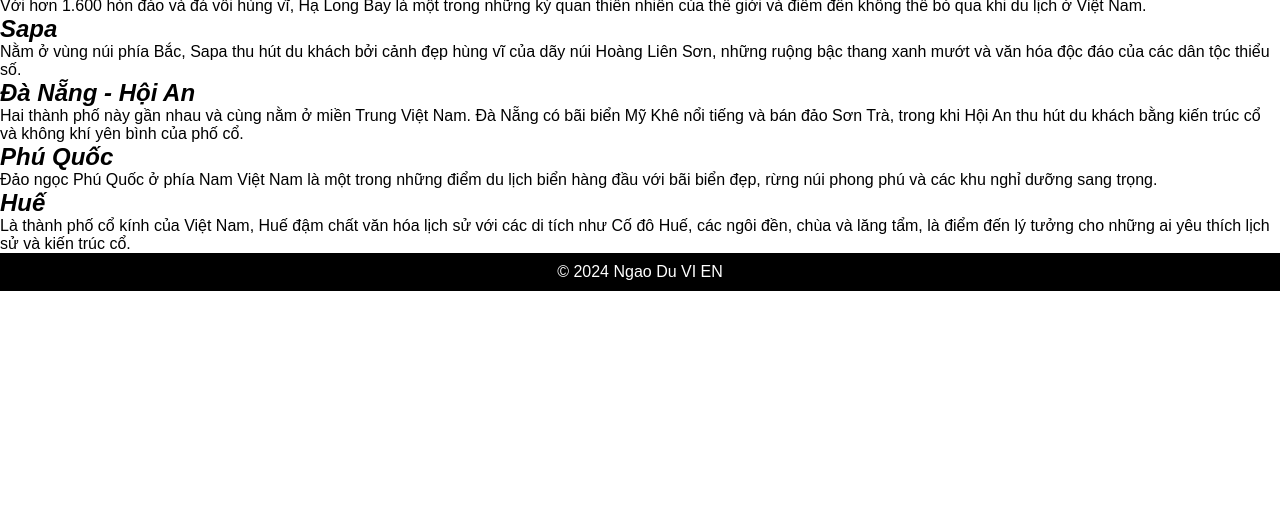
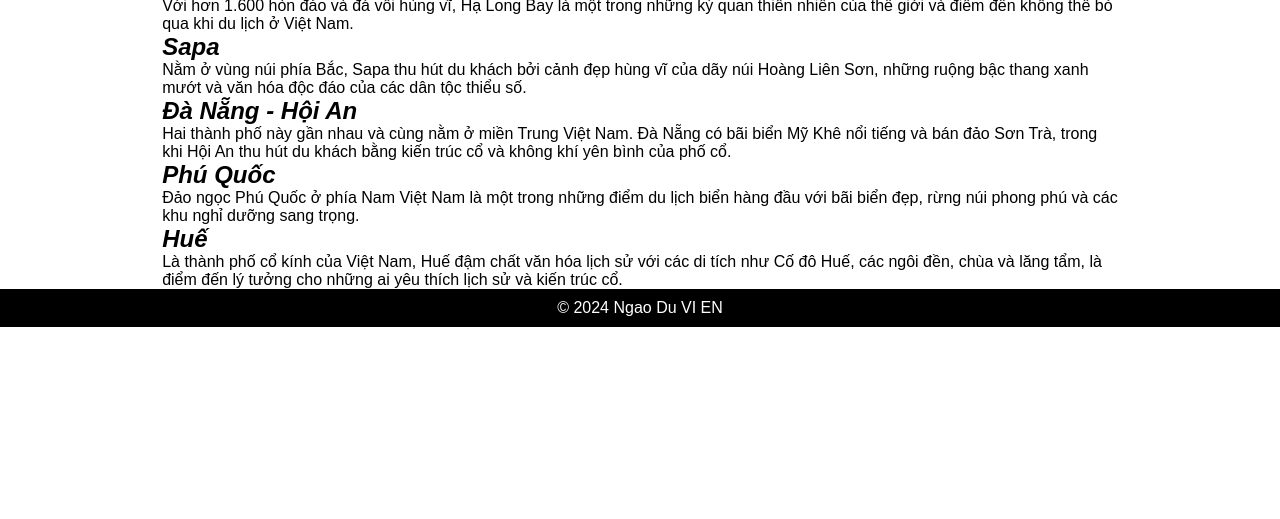
Before and after one commit to ngtiensdat/ProjectWeb, a plain HTML site: page PW.htm in a window 1280 px wide. Shown: the part 281-800 px from the top of the page. Drawn offline with Linux system fonts and the light colour scheme.

Commit message:
updateGiaoDien

```diff
--- a/PW.htm
+++ b/PW.htm
@@ -29,6 +29,19 @@
 			padding: 10px;
 			text-align:center;
 			}
+		.divT{
+			display:flex;
+		}
+		.divM {
+			width:60%;
+		}
+		.divL {
+			width:20%;
+		}
+		.divR {
+			width:20%;
+		}
+
         .logo {
             margin-bottom: 10px;
             font-size: 2em;
@@ -52,6 +65,9 @@
         nav a:hover {
             color: #4CAF50;
         }
+		.section{
+			border: 1px;
+		}
         .search-container {
             text-align: center;
             margin-bottom: 20px;
@@ -82,7 +98,7 @@
 
 <header>
     <div class="logo">
-        <i class="fa-brands fa-waze"></i> Ngao Du VI EN
+        <i class="fa-brands fa-swift"></i> Ngao Du VI EN
     </div>
 </header>
 <div class="container">
@@ -98,8 +114,12 @@
     <input type="text" placeholder="Tìm kiếm...">
     <button type="submit"><i class="fa fa-search"></i> Tìm kiếm</button>
 </div>
+<div class="divT">
+<div class="divL">
+</div>
+<div id="diadiemhot">
 <h1>Những địa điểm thu hút khách du lịch bậc nhất tại Việt Nam!</h1>
-<div id="diadiemhot">
+<div>
     <div class="section">
         <h2><i>Hạ Long Bay</i></h2>
         <p>Với hơn 1.600 hòn đảo và đá vôi hùng vĩ, Hạ Long Bay là một trong những kỳ quan thiên nhiên của thế giới và điểm đến không thể bỏ qua khi du lịch ở Việt Nam.</p>
@@ -121,7 +141,10 @@
         <p>Là thành phố cổ kính của Việt Nam, Huế đậm chất văn hóa lịch sử với các di tích như Cố đô Huế, các ngôi đền, chùa và lăng tẩm, là điểm đến lý tưởng cho những ai yêu thích lịch sử và kiến trúc cổ.</p>
     </div>
 </div>
-
+</div>
+<div class="divR">
+</div>
+</div>
 
 <div id="dichvu">
 
```
